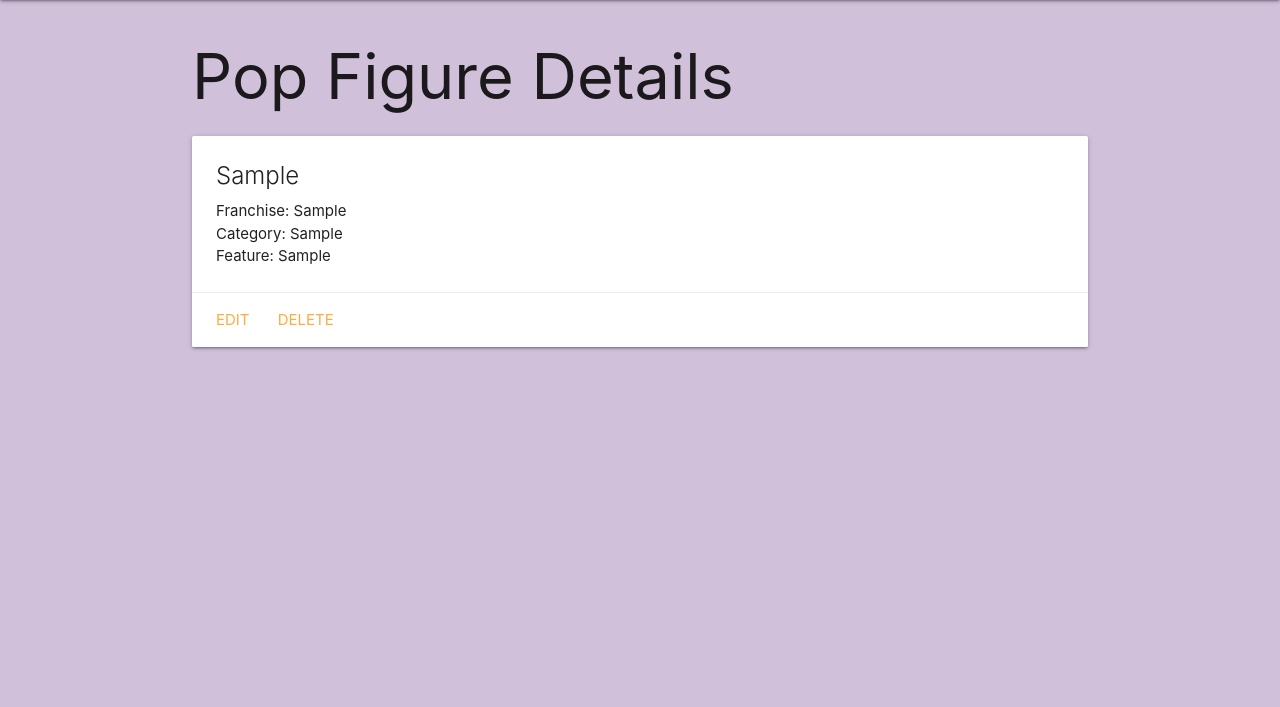
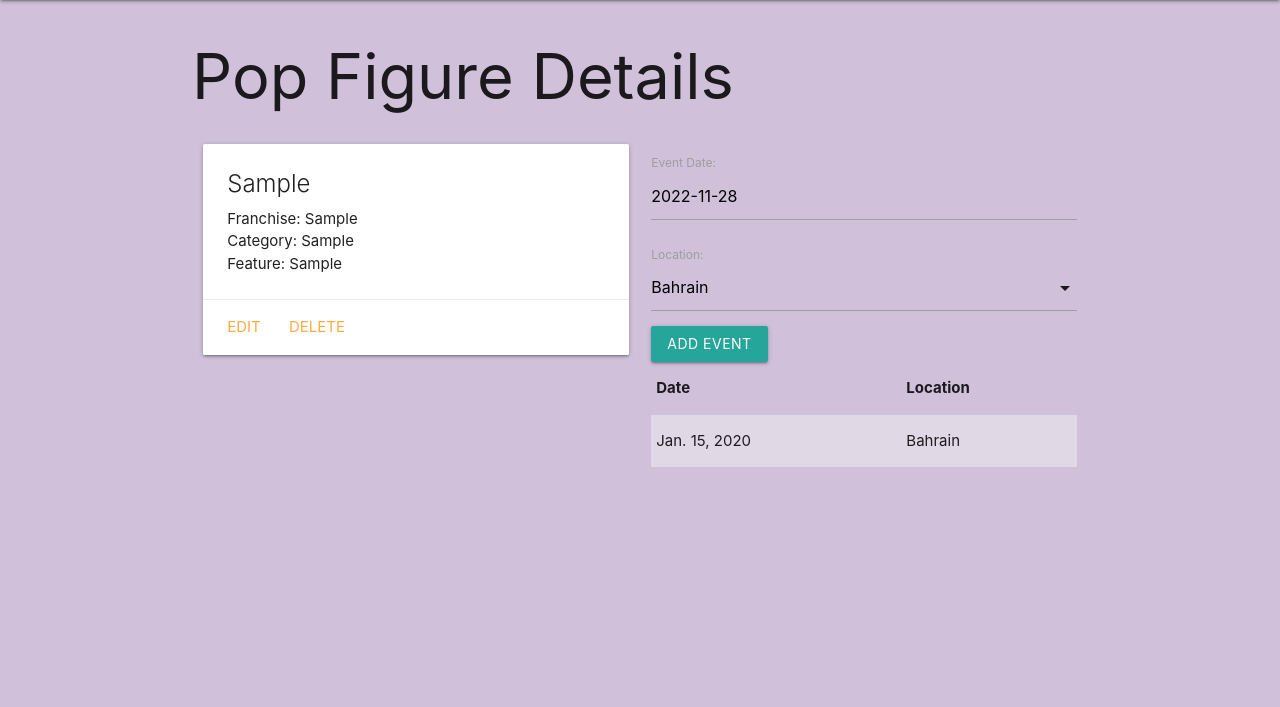
Before and after one commit to layla-baqer/pop-figure-collector, a Django app: page /popfigures/1/ in a window 1280 px wide. Shown: the part 64-771 px from the top of the page. Run offline with Django 4.2, Linux system fonts and the light colour scheme; tables that the repository leaves empty hold one stand-in row (values such as "Sample post").

Commit message:
Added Event model & pop figures can create an event

```diff
--- a/main_app/admin.py
+++ b/main_app/admin.py
@@ -1,7 +1,9 @@
 from django.contrib import admin
 
 from .models import PopFigure
+from .models import Event
 
 # Register your models here.
 
 admin.site.register(PopFigure)
+admin.site.register(Event)
--- /dev/null
+++ b/main_app/forms.py
@@ -0,0 +1,7 @@
+from django.forms import ModelForm
+from .models import Event
+
+class EventForm(ModelForm):
+  class Meta:
+    model = Event
+    fields = ['date', 'location']
--- a/main_app/models.py
+++ b/main_app/models.py
@@ -1,6 +1,14 @@
 from django.db import models
 
 # Create your models here.
+
+Locations = (
+    ('B', 'Bahrain'),
+    ('D', 'Dubai'),
+    ('S', 'Saudi Arabia'),
+    ('Q', 'Qatar'),
+    ('K', 'Kuwait')
+)
 
 class PopFigure(models.Model):
     character = models.CharField(max_length=100)
@@ -11,3 +19,16 @@ class PopFigure(models.Model):
 
     def __str__(self):
         return self.character
+
+class Event(models.Model):
+    # 'Event Date' will be the input field label, if it's not written then it will be same as the column name
+    date = models.DateField('Event Date')
+    location = models.CharField(
+        max_length=1,
+        choices=Locations,
+        default=Locations[0][0]
+    )
+    popfigure = models.ForeignKey(PopFigure, on_delete=models.CASCADE)
+
+    def __str__(self):
+        return (f"Participated at {self.get_location_display()} on {self.date}")
--- a/main_app/templates/base.html
+++ b/main_app/templates/base.html
@@ -9,6 +9,7 @@
   <title>Pop Figures Collector</title>
   <link rel="stylesheet" href="https://cdnjs.cloudflare.com/ajax/libs/materialize/1.0.0/css/materialize.min.css">
   <link rel="stylesheet" type="text/css" href="{% static 'css/styles.css' %}" />
+  <script src="https://cdnjs.cloudflare.com/ajax/libs/materialize/1.0.0/js/materialize.min.js"></script>
 </head>
 <body>
   <header class="navbar-fixed">
--- a/main_app/templates/popfigures/detail.html
+++ b/main_app/templates/popfigures/detail.html
@@ -3,6 +3,8 @@
 
 <h1>Pop Figure Details</h1>
 
+<div class="row">
+  <div class="col s6">
     <div class="card">
       <div class="card-content">
       <span class="card-title">{{ figure.character }}</span>
@@ -19,5 +21,43 @@
         <a href="/popfigures/{{ figure.id }}/delete">Delete</a>
       </div>
     </div>
+  </div>
+  <div class="col s6">
+
+    <form method="post" action="{% url 'add_event' figure.id %}">
+      {% csrf_token %}
+      {{ event_form.as_p }}
+      <input type="submit" class="btn" value="Add Event">
+    </form>
+
+    <table class="striped">
+      <thead>
+        <tr><th>Date</th><th>Location</th></tr>
+      </thead>
+      <tbody>
+        {% for event in figure.event_set.all %}
+          <tr>
+            <td>{{event.date}}</td>
+            <td>{{event.get_location_display}}</td>
+          </tr>
+        {% endfor %}
+      </tbody>
+    </table>
+  </div>
+</div>
+
+<script>
+  var dateEl = document.getElementById('id_date');
+  M.Datepicker.init(dateEl, {
+    format: 'yyyy-mm-dd',
+    defaultDate: new Date(),
+    setDefaultDate: true,
+    autoClose: true
+  });
+
+  var selectEl = document.getElementById('id_location');
+  M.FormSelect.init(selectEl);
+
+</script>
 
 {% endblock %}
--- a/main_app/urls.py
+++ b/main_app/urls.py
@@ -8,5 +8,6 @@ urlpatterns = [
     path('popfigures/<int:pop_figure_id>/', views.pop_figures_detail, name='detail'),
     path('popfigures/create/', views.PopFigureCreate.as_view(), name='pop_figure_create'),
     path('popfigures/<int:pk>/update/', views.PopFigureUpdate.as_view(), name='pop_figure_update'),
-    path('popfigures/<int:pk>/delete/', views.PopFigureDelete.as_view(), name='pop_figure_delete')
+    path('popfigures/<int:pk>/delete/', views.PopFigureDelete.as_view(), name='pop_figure_delete'),
+    path('popfigures/<int:pop_figure_id>/add_event/', views.add_event, name='add_event')
 ]
--- a/main_app/views.py
+++ b/main_app/views.py
@@ -1,9 +1,11 @@
-from django.shortcuts import render
+from django.shortcuts import render, redirect
 from django.http import HttpResponse
 
 from .models import PopFigure
 
 from django.views.generic.edit import CreateView, UpdateView, DeleteView
+
+from .forms import EventForm
 
 # Create your views here.
 
@@ -43,7 +45,22 @@ def pop_figures_detail(request, pop_figure_id):
 
   pop_figure = PopFigure.objects.get(id=pop_figure_id)
 
-  return render(request, 'popfigures/detail.html', {'figure': pop_figure})
+  event_form = EventForm()
+
+  return render(request, 'popfigures/detail.html', {
+    'figure': pop_figure,
+    'event_form': event_form
+    })
+
+def add_event(request, pop_figure_id):
+    form = EventForm(request.POST)
+
+    if form.is_valid():
+        new_event = form.save(commit=False)
+        new_event.popfigure_id = pop_figure_id
+        new_event.save()
+
+    return redirect('detail', pop_figure_id=pop_figure_id)
 
 #######################################
 
```
Also changed, not shown: main_app/migrations/0002_event.py (added). Lines whose indentation alone changed are shown as unchanged.
